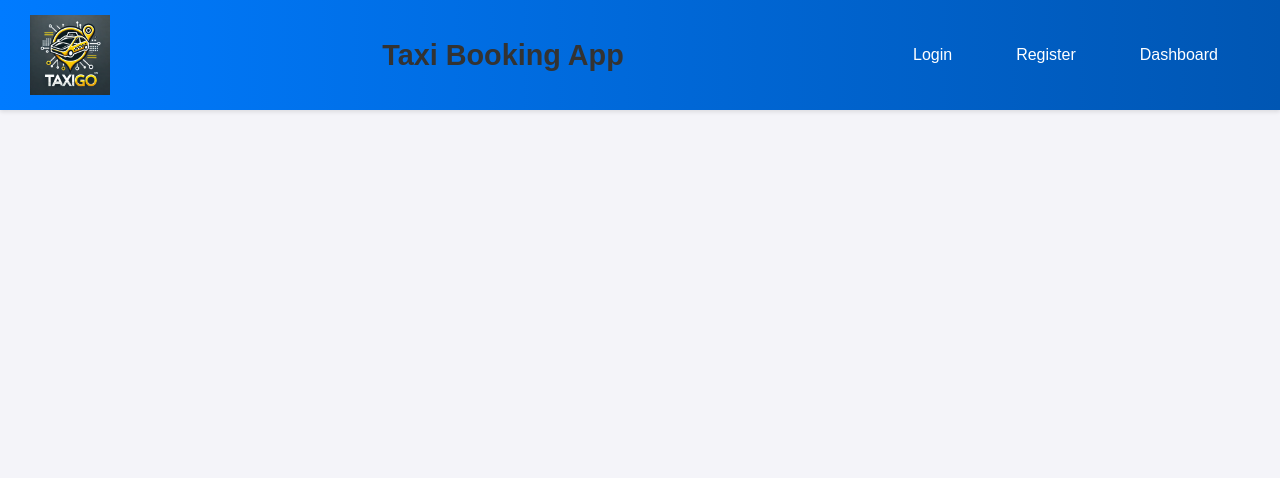
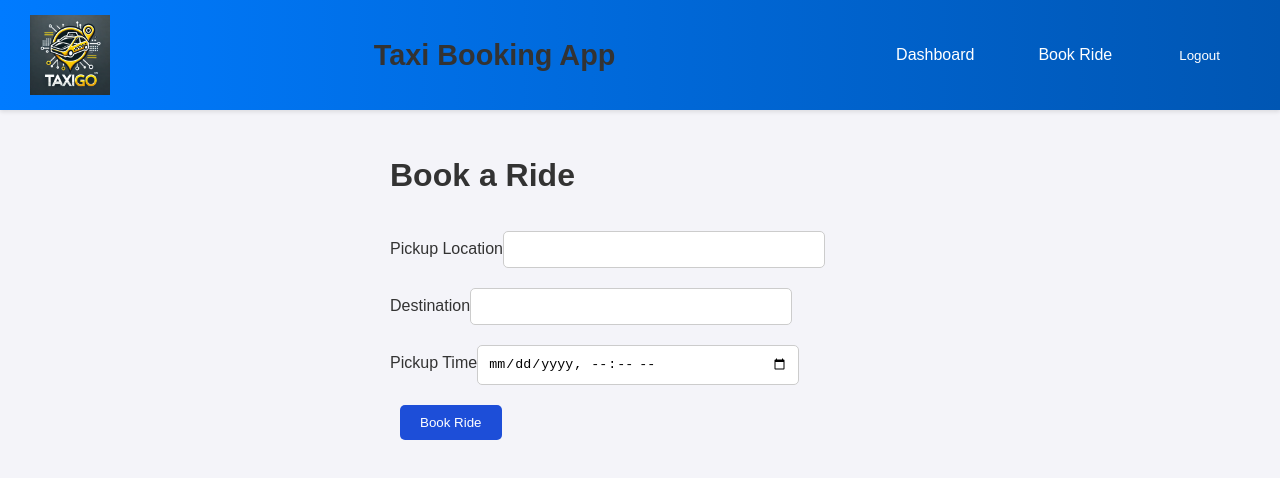
Before and after one commit to Tarto-4/taxi-booking-app, a React (Vite) app in the folder teksy/frontend/: page /book-ride in a window 1280 px wide. Shown: the top 478 px of the page. Built offline with nearby package versions, Linux system fonts and the light colour scheme; sample sign-in values are in the browser's storage.

Commit message:
new feature implemented

```diff
--- a/teksy/frontend/src/App.jsx
+++ b/teksy/frontend/src/App.jsx
@@ -5,6 +5,8 @@ import Home from './pages/Home';
 import Login from './pages/Login';
 import Register from './pages/Register';
 import Dashboard from './pages/Dashboard';
+import BookRide from './pages/BookRide'; // Import BookRide page
+import ProtectedRoute from './components/ProtectedRoute'; // Import ProtectedRoute
 
 const App = () => (
   <Router>
@@ -13,7 +15,23 @@ const App = () => (
       <Route path="/" element={<Home />} />
       <Route path="/login" element={<Login />} />
       <Route path="/register" element={<Register />} />
-      <Route path="/dashboard" element={<Dashboard />} />
+      {/* Protected Routes */}
+      <Route
+        path="/dashboard"
+        element={
+          <ProtectedRoute>
+            <Dashboard />
+          </ProtectedRoute>
+        }
+      />
+      <Route
+        path="/book-ride"
+        element={
+          <ProtectedRoute>
+            <BookRide />
+          </ProtectedRoute>
+        }
+      />
     </Routes>
   </Router>
 );
--- a/teksy/frontend/src/components/ProtectedRoute.jsx
+++ b/teksy/frontend/src/components/ProtectedRoute.jsx
@@ -1,10 +1,15 @@
-import React from "react";
-import { Navigate } from "react-router-dom";
+// src/components/ProtectedRoute.jsx
+import React from 'react';
+import { Navigate } from 'react-router-dom';
 
 const ProtectedRoute = ({ children }) => {
-  const isAuthenticated = localStorage.getItem("token");
+  const token = localStorage.getItem('token'); // Assuming token is stored in localStorage
 
-  return isAuthenticated ? children : <Navigate to="/login" />;
+  if (!token) {
+    return <Navigate to="/login" replace />;
+  }
+
+  return children;
 };
 
 export default ProtectedRoute;
--- a/teksy/frontend/src/components/layout/Header.jsx
+++ b/teksy/frontend/src/components/layout/Header.jsx
@@ -1,19 +1,49 @@
 import React from 'react';
-import { Link } from 'react-router-dom';
+import { Link, useNavigate } from 'react-router-dom';
 import logo from '/logo.png'; // Public folder reference
 
-const Header = () => (
+const Header = () => {
+  const navigate = useNavigate();
+  const isAuthenticated = !!localStorage.getItem('authToken');
+
+  const handleLogout = () => {
+    localStorage.removeItem('authToken');
+    navigate('/login');
+  };
+
+  return (
     <header className="header">
       <div className="logo-container">
         <img src={logo} alt="Logo" className="logo" />
       </div>
       <h1 className="title">Taxi Booking App</h1>
       <nav>
+        {!isAuthenticated ? (
+          <>
             <Link to="/login">Login</Link>
             <Link to="/register">Register</Link>
+          </>
+        ) : (
+          <>
             <Link to="/dashboard">Dashboard</Link>
+            <Link to="/book-ride">Book Ride</Link>
+            <button
+              onClick={handleLogout}
+              style={{
+                background: 'transparent',
+                border: 'none',
+                color: 'white',
+                cursor: 'pointer',
+                marginLeft: '15px',
+              }}
+            >
+              Logout
+            </button>
+          </>
+        )}
       </nav>
     </header>
   );
+};
 
 export default Header;
--- a/teksy/frontend/src/pages/BookRide.jsx
+++ b/teksy/frontend/src/pages/BookRide.jsx
@@ -0,0 +1,68 @@
+// frontend/src/pages/bookRide.jsx
+import React, { useState } from 'react';
+import axios from 'axios';
+
+const BookRide = () => {
+  const [pickupLocation, setPickupLocation] = useState('');
+  const [destination, setDestination] = useState('');
+  const [time, setTime] = useState('');
+  const [message, setMessage] = useState('');
+  const [error, setError] = useState('');
+
+  const handleSubmit = async (e) => {
+    e.preventDefault();
+    try {
+      const token = localStorage.getItem('token'); // Assumes token is stored in localStorage
+      const response = await axios.post(
+        'http://localhost:5000/rides/book',
+        { pickupLocation, destination, time },
+        { headers: { Authorization: `Bearer ${token}` } }
+      );
+      setMessage(response.data.message);
+      setError('');
+    } catch (err) {
+      setError(err.response?.data?.message || 'An error occurred');
+      setMessage('');
+    }
+  };
+
+  return (
+    <div style={{ padding: '20px', maxWidth: '500px', margin: '0 auto' }}>
+      <h1>Book a Ride</h1>
+      <form onSubmit={handleSubmit}>
+        <div>
+          <label>Pickup Location</label>
+          <input
+            type="text"
+            value={pickupLocation}
+            onChange={(e) => setPickupLocation(e.target.value)}
+            required
+          />
+        </div>
+        <div>
+          <label>Destination</label>
+          <input
+            type="text"
+            value={destination}
+            onChange={(e) => setDestination(e.target.value)}
+            required
+          />
+        </div>
+        <div>
+          <label>Pickup Time</label>
+          <input
+            type="datetime-local"
+            value={time}
+            onChange={(e) => setTime(e.target.value)}
+            required
+          />
+        </div>
+        <button type="submit">Book Ride</button>
+      </form>
+      {message && <p style={{ color: 'green' }}>{message}</p>}
+      {error && <p style={{ color: 'red' }}>{error}</p>}
+    </div>
+  );
+};
+
+export default BookRide;
--- a/teksy/frontend/src/pages/Login.jsx
+++ b/teksy/frontend/src/pages/Login.jsx
@@ -3,8 +3,13 @@ import React, { useState } from 'react';
 const Login = () => {
   const [email, setEmail] = useState('');
   const [password, setPassword] = useState('');
+  const [error, setError] = useState('');
+  const [loading, setLoading] = useState(false);
 
   const handleLogin = async () => {
+    setLoading(true);
+    setError('');
+    try {
       const response = await fetch('http://localhost:5000/api/auth/login', {
         method: 'POST',
         headers: { 'Content-Type': 'application/json' },
@@ -16,16 +21,40 @@ const Login = () => {
         localStorage.setItem('authToken', data.token);
         window.location.href = '/dashboard';
       } else {
-            alert('Login failed');
+        const errorData = await response.json();
+        setError(errorData.message || 'Login failed');
+      }
+    } catch (err) {
+      setError('An error occurred. Please try again.');
+    } finally {
+      setLoading(false);
     }
   };
 
   return (
+    <div style={{ textAlign: 'center', marginTop: '50px' }}>
+      <h2>Login</h2>
       <div>
-            <h2>Login</h2>
-            <input placeholder="Email" value={email} onChange={e => setEmail(e.target.value)} />
-            <input type="password" placeholder="Password" value={password} onChange={e => setPassword(e.target.value)} />
-            <button onClick={handleLogin}>Login</button>
+        <input
+          type="email"
+          placeholder="Email"
+          value={email}
+          onChange={(e) => setEmail(e.target.value)}
+          style={{ marginBottom: '10px', padding: '10px', width: '300px' }}
+        />
+        <br />
+        <input
+          type="password"
+          placeholder="Password"
+          value={password}
+          onChange={(e) => setPassword(e.target.value)}
+          style={{ marginBottom: '10px', padding: '10px', width: '300px' }}
+        />
+      </div>
+      {error && <p style={{ color: 'red' }}>{error}</p>}
+      <button onClick={handleLogin} disabled={loading} style={{ padding: '10px 20px' }}>
+        {loading ? 'Logging in...' : 'Login'}
+      </button>
     </div>
   );
 };
```
Lines whose indentation alone changed are shown as unchanged.
